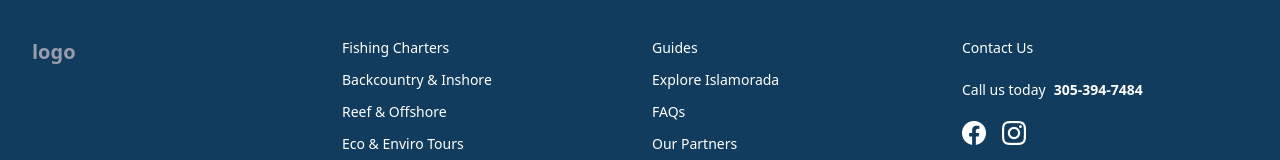
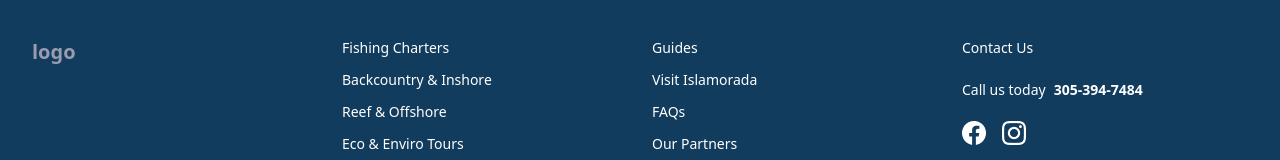
Before and after one commit to gabewolford/islamorada-fishing, a React (Vite) app: page / in a window 1280 px wide. Shown: the part 2523-2683 px from the top of the page. Built offline with nearby package versions, Linux system fonts and the light colour scheme.

Commit message:
changed explore to visit

```diff
--- a/src/components/Footer/index.jsx
+++ b/src/components/Footer/index.jsx
@@ -29,7 +29,7 @@ export default function Footer() {
                     </div>
                     <div className="grid space-y-3 text-sm">
                         <p><Link className="inline-flex gap-x-2 text-white hover:text-cyan-420" to="/guides">Guides</Link></p>
-                        <p><Link className="inline-flex gap-x-2 text-white hover:text-cyan-420" to="/visit-islamorada">Explore Islamorada</Link></p>
+                        <p><Link className="inline-flex gap-x-2 text-white hover:text-cyan-420" to="/visit-islamorada">Visit Islamorada</Link></p>
                         <p><Link className="inline-flex gap-x-2 text-white hover:text-cyan-420" to="/frequently-asked-questions">FAQs</Link></p>
                         <p><Link className="inline-flex gap-x-2 text-white hover:text-cyan-420" to="/partners">Our Partners</Link></p>
                     </div>
```
